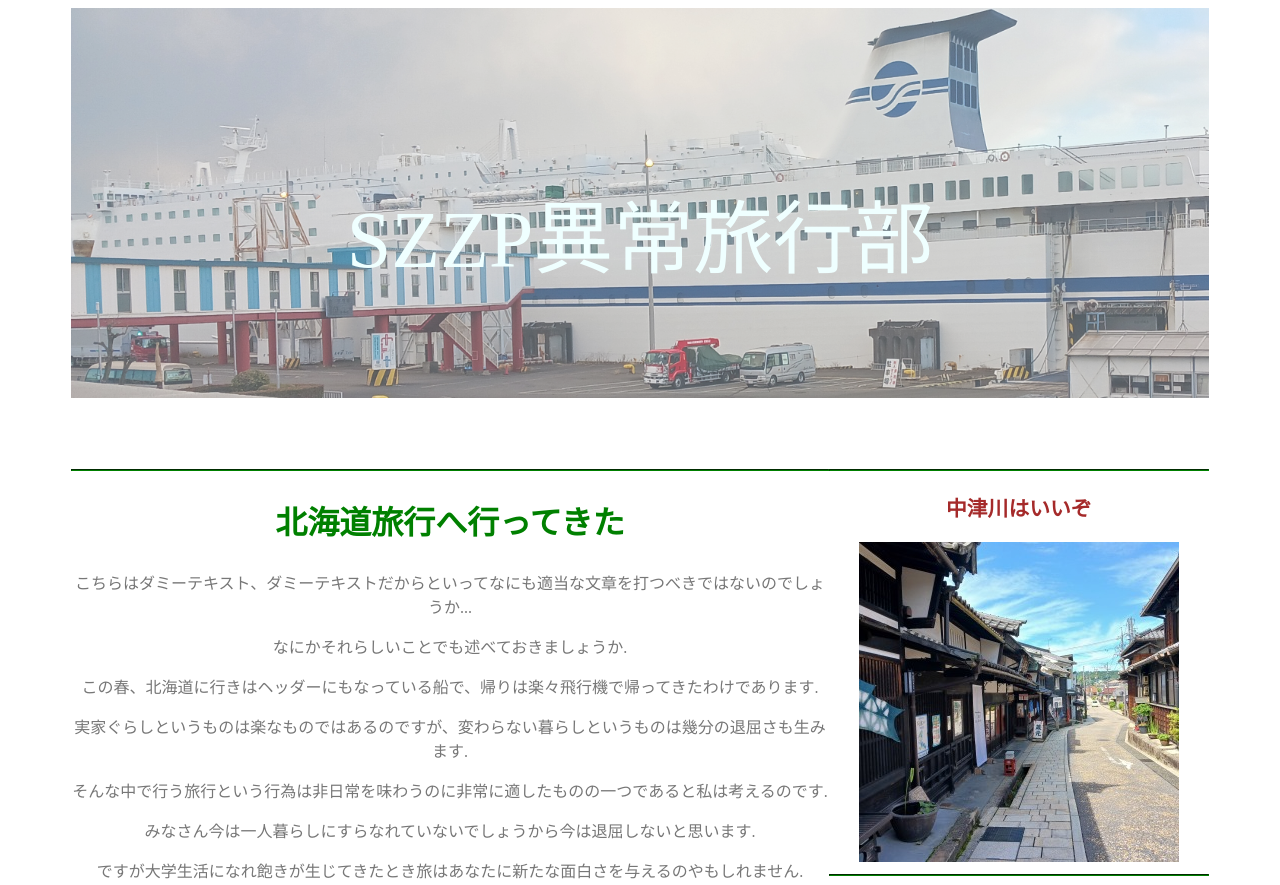
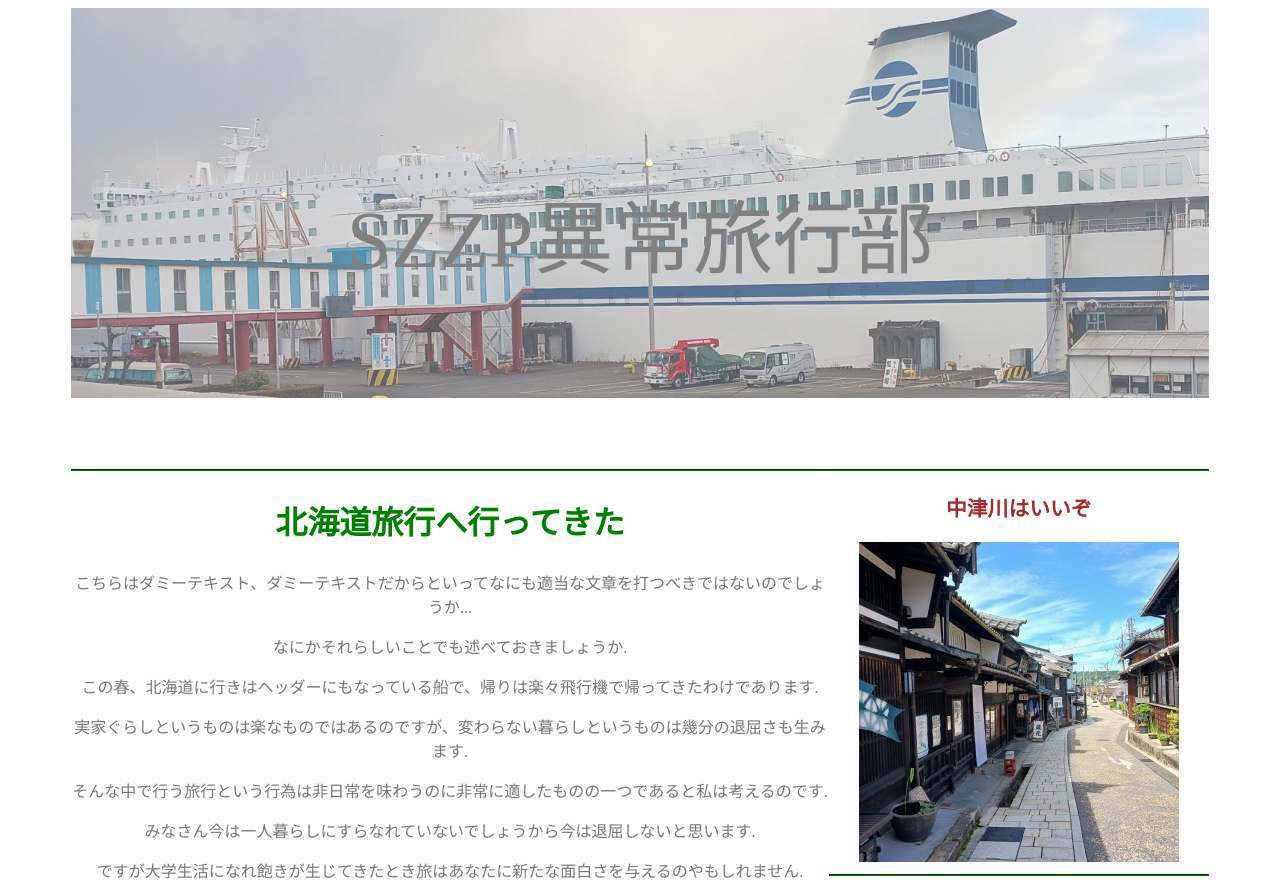
Before and after one commit to ayumu203/SZPP_BEGINER_BLOG, a plain HTML site: page index.html in a window 1280 px wide. Shown: the top 885 px of the page. Drawn offline with Linux system fonts and the light colour scheme; a web font is replaced by a local one.

Commit message:
Update main.css

```diff
--- a/main.css
+++ b/main.css
@@ -28,7 +28,7 @@
     transform: translateX(-50%);
     transform: translateX(-50%);
     font-size:500%;
-    color:#efffff;
+    color:gray;
 }
 #header-image-container{
     width: 100%;
```
